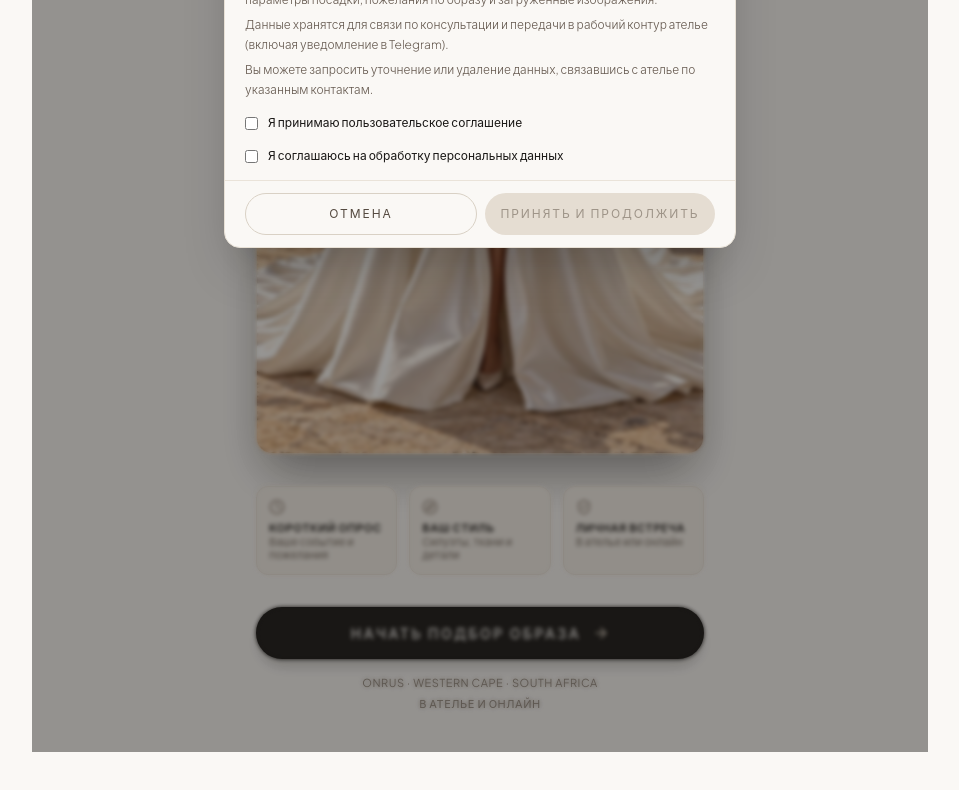
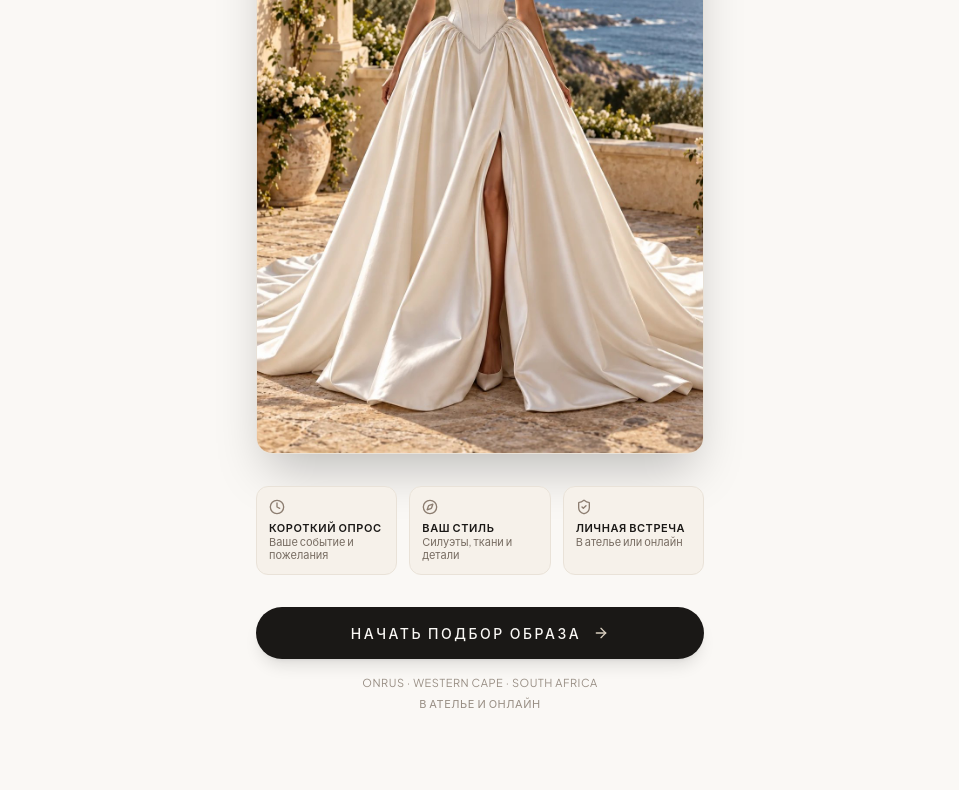
Before and after one commit to VozzhovaN/margo-atelier1, a React (Vite) app: page / in a window 1280 px wide. Both pictures are taken after a click on the button "НАЧАТЬ ПОДБОР ОБРАЗА". Shown: the part 903-1693 px from the top of the page, without its empty margins (160-1119 px from the left). Built offline with nearby package versions, Linux system fonts and the light colour scheme.

Commit message:
проработка пользовательского соглашения

```diff
--- a/src/components/WelcomeView.tsx
+++ b/src/components/WelcomeView.tsx
@@ -1,4 +1,5 @@
 import React, { useEffect, useState } from 'react';
+import { createPortal } from 'react-dom';
 import { motion, AnimatePresence } from 'motion/react';
 import { Sparkles, ArrowRight, Clock, ShieldCheck, Compass, X } from 'lucide-react';
 import { SupportedLanguage, TRANSLATIONS } from '../data/translations';
@@ -143,13 +144,14 @@ export const WelcomeView: React.FC<WelcomeViewProps> = ({ onStart, lang }) => {
         </div>
       </motion.div>
 
+      {createPortal(
       <AnimatePresence>
         {showConsent && (
           <motion.div
             initial={{ opacity: 0 }}
             animate={{ opacity: 1 }}
             exit={{ opacity: 0 }}
-            className="fixed inset-0 z-[80] flex items-end sm:items-center justify-center bg-[#1A1816]/45 backdrop-blur-[2px] p-3 sm:p-6"
+            className="fixed inset-0 z-[80] flex items-end justify-center bg-[#1A1816]/45 backdrop-blur-[2px] p-0"
             onClick={() => setShowConsent(false)}
           >
             <motion.div
@@ -158,7 +160,7 @@ export const WelcomeView: React.FC<WelcomeViewProps> = ({ onStart, lang }) => {
               exit={{ opacity: 0, y: 16 }}
               transition={{ duration: 0.25 }}
               onClick={(e) => e.stopPropagation()}
-              className="w-full max-w-lg max-h-[88dvh] overflow-hidden rounded-2xl bg-[#FAF8F5] border border-[#E8E1D6] shadow-2xl flex flex-col"
+              className="w-full max-h-[88dvh] overflow-hidden rounded-t-2xl rounded-b-none bg-[#FAF8F5] border-t border-x border-[#E8E1D6] shadow-2xl flex flex-col"
               role="dialog"
               aria-modal="true"
               aria-labelledby="consent-title"
@@ -185,7 +187,28 @@ export const WelcomeView: React.FC<WelcomeViewProps> = ({ onStart, lang }) => {
                 </button>
               </div>
 
-              <div className="overflow-y-auto px-4 sm:px-5 py-4 space-y-4 text-left">
+              <div className="px-4 sm:px-5 pt-3 pb-2 space-y-2.5 text-left border-b border-[#EAE3D9]">
+                <label className="flex items-start gap-2.5 cursor-pointer">
+                  <input
+                    type="checkbox"
+                    checked={acceptTerms}
+                    onChange={(e) => setAcceptTerms(e.target.checked)}
+                    className="mt-0.5 accent-[#1A1816]"
+                  />
+                  <span className="text-xs text-[#1A1816] leading-snug">{t.consentTermsCheck}</span>
+                </label>
+                <label className="flex items-start gap-2.5 cursor-pointer">
+                  <input
+                    type="checkbox"
+                    checked={acceptPrivacy}
+                    onChange={(e) => setAcceptPrivacy(e.target.checked)}
+                    className="mt-0.5 accent-[#1A1816]"
+                  />
+                  <span className="text-xs text-[#1A1816] leading-snug">{t.consentPrivacyCheck}</span>
+                </label>
+              </div>
+
+              <div className="mx-4 sm:mx-5 my-3 max-h-[33dvh] overflow-y-scroll overscroll-contain rounded-xl border border-[#E2DAD0] bg-[#F6F1EA] px-3 py-3 space-y-4 text-left [scrollbar-width:auto] [scrollbar-color:#6B6157_#E8E1D6] [&::-webkit-scrollbar]:w-2.5 [&::-webkit-scrollbar-track]:bg-[#E8E1D6] [&::-webkit-scrollbar-thumb]:bg-[#6B6157] [&::-webkit-scrollbar-thumb]:rounded-full">
                 <section>
                   <h3 className="text-[10px] uppercase tracking-[0.18em] font-medium text-[#544B43] mb-1.5">
                     {t.consentTermsTitle}
@@ -206,25 +229,6 @@ export const WelcomeView: React.FC<WelcomeViewProps> = ({ onStart, lang }) => {
                     ))}
                   </div>
                 </section>
-
-                <label className="flex items-start gap-2.5 cursor-pointer">
-                  <input
-                    type="checkbox"
-                    checked={acceptTerms}
-                    onChange={(e) => setAcceptTerms(e.target.checked)}
-                    className="mt-0.5 accent-[#1A1816]"
-                  />
-                  <span className="text-xs text-[#1A1816] leading-snug">{t.consentTermsCheck}</span>
-                </label>
-                <label className="flex items-start gap-2.5 cursor-pointer">
-                  <input
-                    type="checkbox"
-                    checked={acceptPrivacy}
-                    onChange={(e) => setAcceptPrivacy(e.target.checked)}
-                    className="mt-0.5 accent-[#1A1816]"
-                  />
-                  <span className="text-xs text-[#1A1816] leading-snug">{t.consentPrivacyCheck}</span>
-                </label>
               </div>
 
               <div className="px-4 sm:px-5 py-3 border-t border-[#EAE3D9] flex flex-col sm:flex-row gap-2">
@@ -251,7 +255,9 @@ export const WelcomeView: React.FC<WelcomeViewProps> = ({ onStart, lang }) => {
             </motion.div>
           </motion.div>
         )}
-      </AnimatePresence>
+      </AnimatePresence>,
+      document.body,
+      )}
     </>
   );
 };
```
